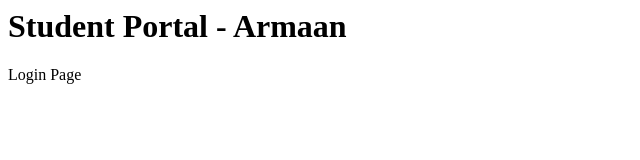
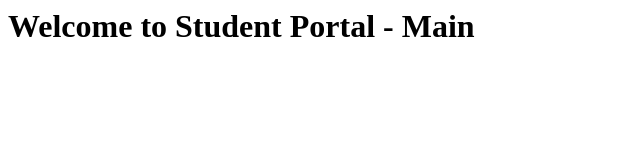
Before and after one commit to shaikharmaan0710-droid/GitPractical, a plain HTML site: page index.html in a window 1280 px wide. Shown: the whole page, without its empty margins (0-640 px from the left). Drawn offline with Linux system fonts and the light colour scheme.

Commit message:
SCRUM-11 Change heading in main

```diff
--- a/index.html
+++ b/index.html
@@ -1,2 +1 @@
-<h1>Student Portal - Armaan</h1>
-<p>Login Page</p>
+<h1>Welcome to Student Portal - Main</h1>
```
